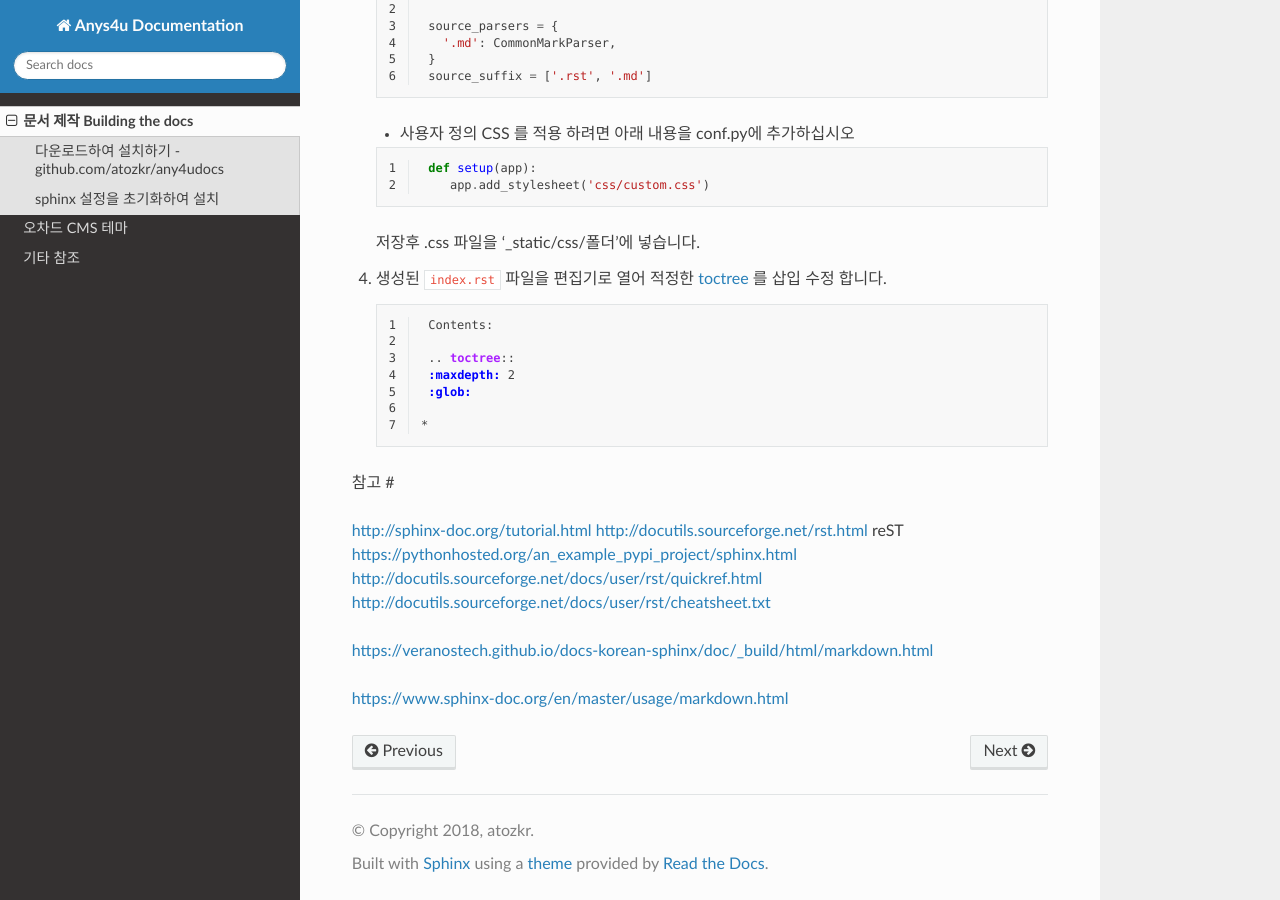
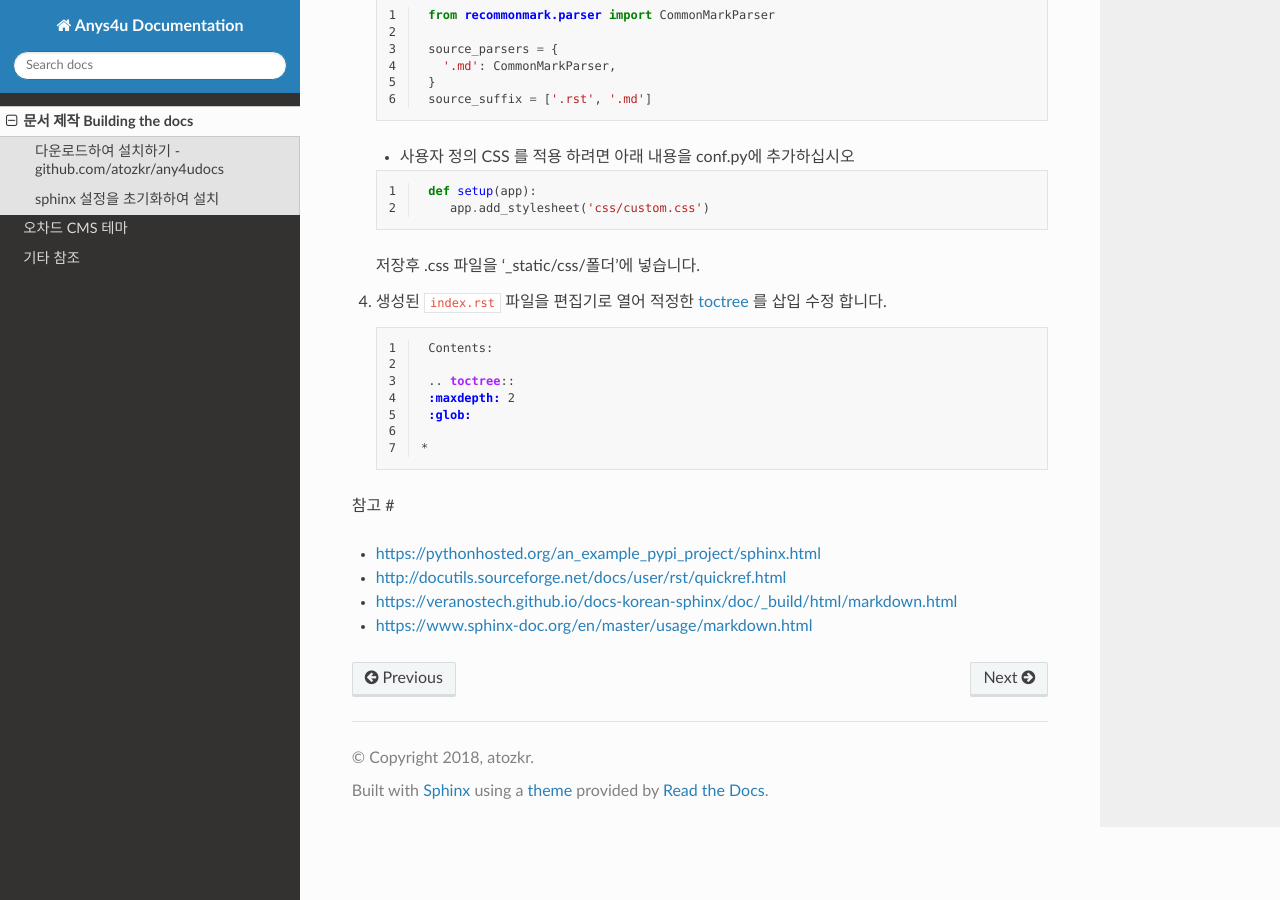
Before and after one commit to atozkr/Any4uDoc, a Sphinx documentation site: the page built from docs/Building-the-docs.rst, in a window 1280 px wide and 900 px high, scrolled down 4637 px. Built offline with Sphinx 7.4.7 and the Read the Docs theme 2.0.0, drawn with Linux system fonts in a browser that asks for light colours; formulas are drawn with MathJax 3.

Commit message:
Update Building-the-docs.rst

```diff
--- a/docs/Building-the-docs.rst
+++ b/docs/Building-the-docs.rst
@@ -16,7 +16,7 @@
 
 
 다운로드하여  설치하기 - github.com/atozkr/any4udocs
-------------------------------------------------------
+----------------------------------------------------------------
 
 `https://github.com/atozkr/any4udocs <https://github.com/atozkr/atoz>`_ **에서 소스를 다운로드 합니다.**
 
@@ -182,10 +182,10 @@
 
 ~/docs/_build/html 디렉토리에 index.htm 외 작성한 페이지가 생성 됩니다. index.html 파일를 열어 확인 합니다.
 
-___________________________________________________________________________________________________________________________
+___
 
 sphinx 설정을 초기화하여 설치
----------------------------------
+---------------------------------------
 
 '~/docs/' 디렉토리의 폴더및 파일을 삭제하거나 ``conf.py``, ``index.rst``, ``make.bat``, ``makefile`` 파일을 삭제하고 sphinx를 시작 합니다.
 
@@ -268,14 +268,8 @@
 
 참고 #
 
-http://sphinx-doc.org/tutorial.html
-http://docutils.sourceforge.net/rst.html
-reST
-https://pythonhosted.org/an_example_pypi_project/sphinx.html
-http://docutils.sourceforge.net/docs/user/rst/quickref.html
-http://docutils.sourceforge.net/docs/user/rst/cheatsheet.txt
+- https://pythonhosted.org/an_example_pypi_project/sphinx.html
+- http://docutils.sourceforge.net/docs/user/rst/quickref.html
 
-
-https://veranostech.github.io/docs-korean-sphinx/doc/_build/html/markdown.html
-
-https://www.sphinx-doc.org/en/master/usage/markdown.html
+- https://veranostech.github.io/docs-korean-sphinx/doc/_build/html/markdown.html
+- https://www.sphinx-doc.org/en/master/usage/markdown.html
```
